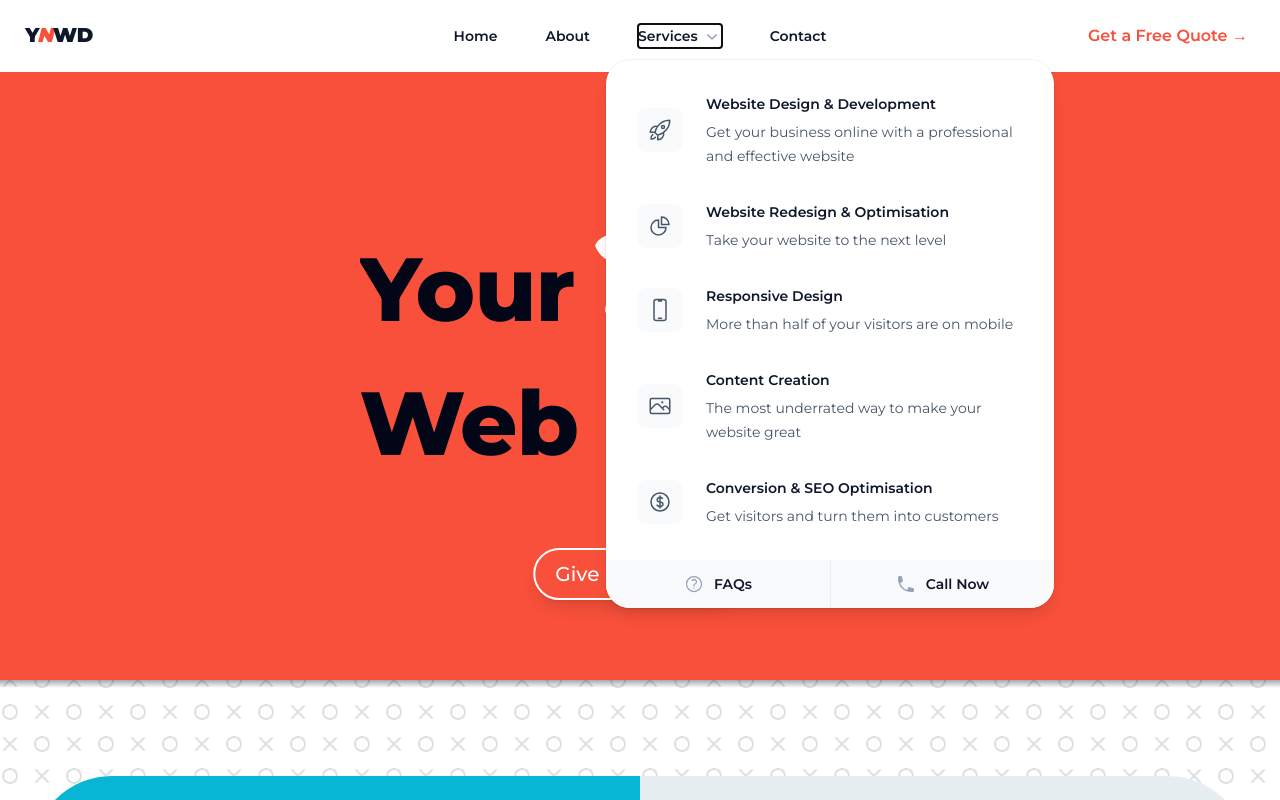
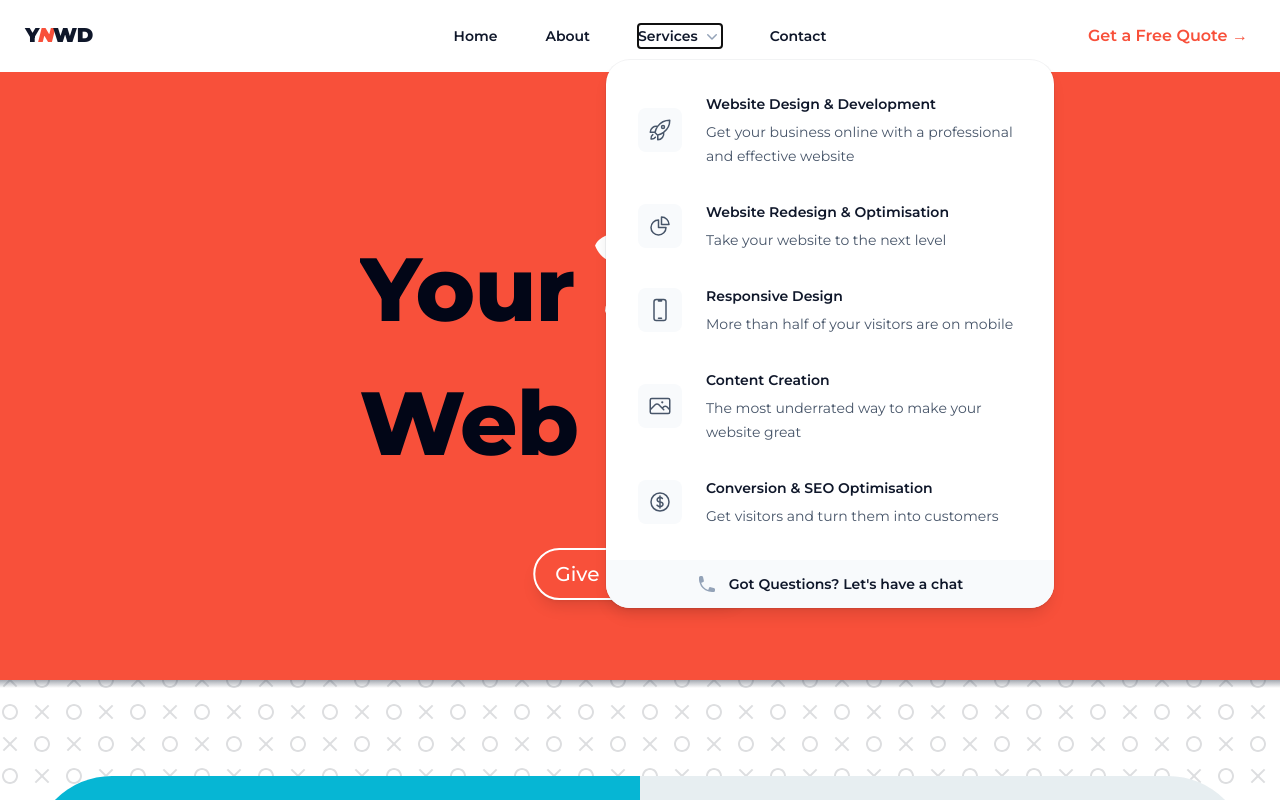
Before and after one commit to Oscar-P-E/your-next-web-design, a Next.js app: page / in a window 1280 px wide. Both pictures are taken after a click on the button "Services". Shown: the top 800 px of the page. Built offline with nearby package versions, Linux system fonts and the light colour scheme.

Commit message:
Update nav by removing FAQ

```diff
--- a/src/app/components/Header.tsx
+++ b/src/app/components/Header.tsx
@@ -48,12 +48,16 @@ const products = [
   },
 ];
 const callsToAction = [
+  // {
+  //   name: "FAQs",
+  //   href: "#",
+  //   icon: QuestionMarkCircleIcon as React.ElementType,
+  // },
   {
-    name: "FAQs",
-    href: "#",
-    icon: QuestionMarkCircleIcon as React.ElementType,
+    name: "Got Questions? Let's have a chat",
+    href: "/contact",
+    icon: PhoneIcon as React.ElementType,
   },
-  { name: "Call Now", href: "#", icon: PhoneIcon as React.ElementType },
 ];
 
 function classNames(...classes: string[]) {
@@ -130,7 +134,7 @@ export default function Example() {
                     >
                       <div className="flex h-11 w-11 flex-none items-center justify-center rounded-lg bg-slate-50 group-hover:bg-white">
                         <item.icon
-                          className="h-6 w-6 text-slate-600 group-hover:text-indigo-600"
+                          className="h-6 w-6 text-slate-600 group-hover:text-oj-400"
                           aria-hidden="true"
                         />
                       </div>
@@ -150,12 +154,12 @@ export default function Example() {
                   ))}
                 </div>
 
-                <div className="grid grid-cols-2 divide-x divide-slate-900/5 bg-slate-50">
+                <div className="grid grid-cols-1 divide-x divide-slate-900/5 bg-slate-50">
                   {callsToAction.map((item) => (
                     <a
                       key={item.name}
                       href={item.href}
-                      className="flex items-center justify-center gap-x-2.5 p-3 text-sm font-semibold leading-6 text-slate-900 hover:bg-slate-100"
+                      className="flex items-center justify-center gap-x-3 p-3 text-sm font-semibold leading-6 text-slate-900 hover:bg-slate-100"
                     >
                       <item.icon
                         className="h-5 w-5 flex-none text-slate-400"
```
